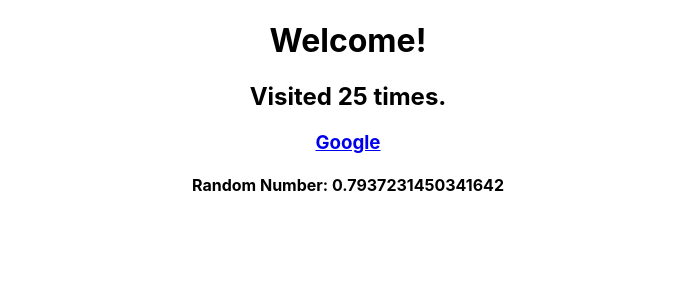
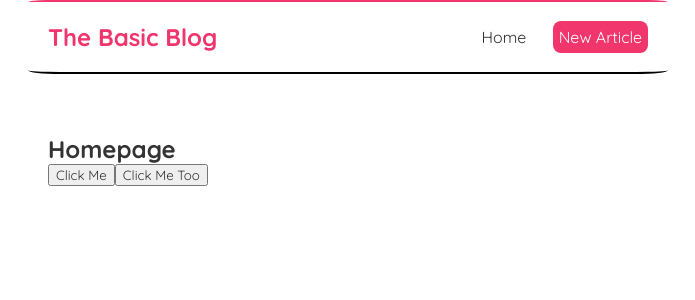
Before and after one commit to nnaaff/React-Blog, a React (Create React App) app in the folder react-blog/: page / in a window 1280 px wide. Shown: the top 300 px of the page, without its empty margins (292-987 px from the left). Built offline with nearby package versions, Linux system fonts and the light colour scheme.

Commit message:
Added inline styling & click events

```diff
--- a/react-blog/src/App.css
+++ /dev/null
@@ -1,38 +0,0 @@
-.App {
-  text-align: center;
-}
-
-.App-logo {
-  height: 40vmin;
-  pointer-events: none;
-}
-
-@media (prefers-reduced-motion: no-preference) {
-  .App-logo {
-    animation: App-logo-spin infinite 20s linear;
-  }
-}
-
-.App-header {
-  background-color: #282c34;
-  min-height: 100vh;
-  display: flex;
-  flex-direction: column;
-  align-items: center;
-  justify-content: center;
-  font-size: calc(10px + 2vmin);
-  color: white;
-}
-
-.App-link {
-  color: #61dafb;
-}
-
-@keyframes App-logo-spin {
-  from {
-    transform: rotate(0deg);
-  }
-  to {
-    transform: rotate(360deg);
-  }
-}
--- a/react-blog/src/App.js
+++ b/react-blog/src/App.js
@@ -1,25 +1,18 @@
 
-import './App.css';
+import Navbar from './Navbar';
+import Home from './Home';
 
+// Component: a function that returns a JSX template & is exported at the bottom of the file
 function App() {
 
   // any valid JavaScript here - before returning the component
-  const title = "Welcome!";
-  const visits = 25;
-  const google = "https://www.google.com";
 
   return (
     <div className="App">
-
+      <Navbar />
       <div className="content">
-
-        <h1> { title } </h1>
-        <h2> Visited { visits } times. </h2>
-        <h3><a href={ google }> Google </a></h3>
-        <h4> Random Number:  { Math.random() } </h4>
-
+        <Home />
       </div>
-
     </div>
   );
 }
--- /dev/null
+++ b/react-blog/src/Home.js
@@ -0,0 +1,20 @@
+const Home = () => {
+
+  const handleClick = () => {
+    console.log("Button clicked.");
+  }
+
+  const handle2 = ( name ) => {
+    console.log( name + " clicked me." );
+  }
+
+  return (
+    <div className="home">
+      <h2> Homepage </h2>
+      <button onClick={ handleClick }> Click Me </button>
+      <button onClick={ () => handle2( "X" ) }> Click Me Too </button>
+    </div>
+  );
+}
+
+export default Home;
--- /dev/null
+++ b/react-blog/src/Navbar.js
@@ -0,0 +1,17 @@
+const Navbar = () => {
+  return (
+    <nav className="navbar">
+      <h1> The Basic Blog </h1>
+      <div className="links">
+        <a href="/"> Home </a>
+        <a href="/create" style={ {
+          color: "white",
+          backgroundColor: "#f1356d",
+          borderRadius: "8px"
+        } }> New Article </a>
+      </div>
+    </nav>
+  );
+}
+
+export default Navbar;
--- a/react-blog/src/index.css
+++ b/react-blog/src/index.css
@@ -1,13 +1,46 @@
-body {
+@import url('https://fonts.googleapis.com/css2?family=Quicksand:wght@300;400;500;600;700&display=swap');
+
+* {
   margin: 0;
-  font-family: -apple-system, BlinkMacSystemFont, 'Segoe UI', 'Roboto', 'Oxygen',
-    'Ubuntu', 'Cantarell', 'Fira Sans', 'Droid Sans', 'Helvetica Neue',
-    sans-serif;
-  -webkit-font-smoothing: antialiased;
-  -moz-osx-font-smoothing: grayscale;
+  font-family: "Quicksand";
+  color: #333;
 }
 
-code {
-  font-family: source-code-pro, Menlo, Monaco, Consolas, 'Courier New',
-    monospace;
+.navbar {
+  padding: 20px;
+  display: flex;
+  align-items: center;
+  max-width: 600px;
+  margin: 0 auto;
+  border-bottom: 1px solid #f2f2f2;
+  border-bottom: 2px solid black;
+  border-top: 2px double #f1356d;
+  border-bottom-right-radius: 5%;
+  border-bottom-left-radius: 5%;
+  border-top-left-radius: 3%;
+  border-top-right-radius: 3%;
 }
+
+.navbar h1 {
+  color: #f1356d;
+}
+
+.navbar .links {
+  margin-left: auto;
+}
+
+.navbar a {
+  margin-left: 16px;
+  text-decoration: none;
+  padding: 6px;
+}
+
+.navbar a:hover {
+  color: #f1356d;
+}
+
+.content {
+  max-width: 600px;
+  margin: 40px auto;
+  padding: 20px;
+}
--- a/react-blog/src/index.js
+++ b/react-blog/src/index.js
@@ -2,7 +2,6 @@ import React from 'react';
 import ReactDOM from 'react-dom';
 import './index.css';
 import App from './App';
-import reportWebVitals from './reportWebVitals';
 
 ReactDOM.render(
   <React.StrictMode>
@@ -14,4 +13,4 @@ ReactDOM.render(
 // If you want to start measuring performance in your app, pass a function
 // to log results (for example: reportWebVitals(console.log))
 // or send to an analytics endpoint. Learn more: https://bit.ly/CRA-vitals
-reportWebVitals();
+// reportWebVitals();
```
